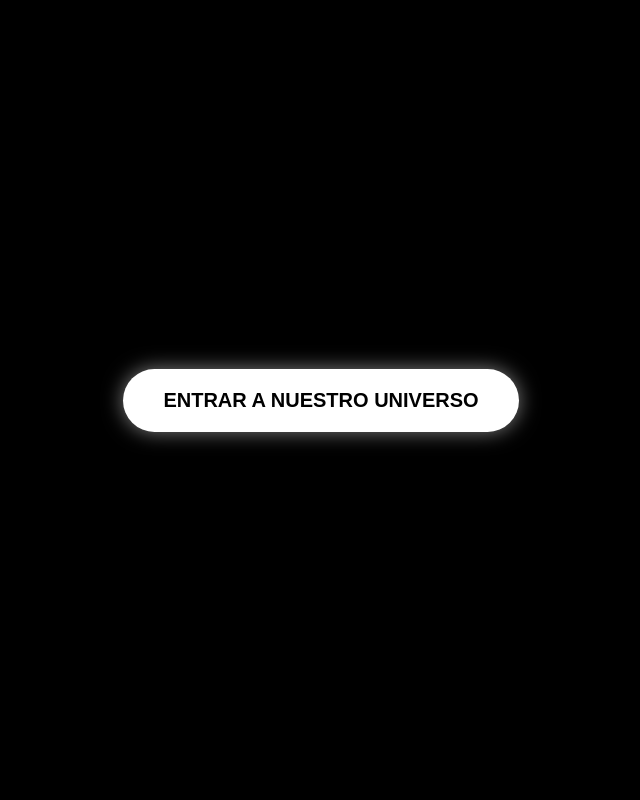
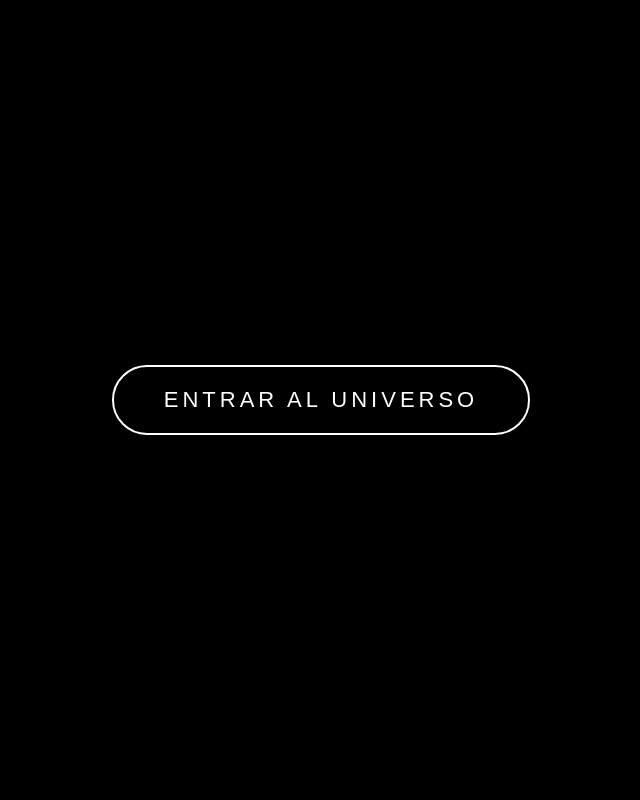
Before and after one commit to guido2960/fantastic-funicular, a Python web app: template templates/intro.html in a window 1280 px wide. Shown: the whole page, without its empty margins (319-959 px from the left). Run offline with Jinja, Linux system fonts and the light colour scheme; the template is opened without the code that fills it, so the values that code supplies are empty.

Commit message:
Update intro.html
Signed-off-by: A B E  L   23 <guidoprogramador23@gmail.com>

```diff
--- a/templates/intro.html
+++ b/templates/intro.html
@@ -2,46 +2,49 @@
 <html lang="es">
 <head>
     <meta charset="UTF-8">
-    <meta name="viewport" content="width=device-width, initial-scale=1.0, maximum-scale=1.0, user-scalable=no">
+    <meta name="viewport" content="width=device-width, initial-scale=1.0">
     <title>Para mi Administradora</title>
     <style>
         body, html { margin: 0; padding: 0; overflow: hidden; background: #000; font-family: 'Courier New', monospace; }
-        canvas { display: block; position: absolute; top: 0; left: 0; z-index: 1; }
+        canvas { display: block; position: absolute; top: 0; left: 0; }
         #overlay {
             position: fixed; top: 0; left: 0; width: 100%; height: 100%;
             display: flex; justify-content: center; align-items: center;
-            background: #000; z-index: 100; opacity: 1; transition: opacity 0.8s;
+            background: #000; z-index: 9999;
         }
-        #btnEntrar {
-            padding: 20px 40px; font-size: 20px; cursor: pointer;
-            background: #fff; color: #000; border: none;
-            border-radius: 50px; font-weight: bold; text-transform: uppercase;
-            box-shadow: 0 0 20px rgba(255,255,255,0.5); z-index: 101;
+        /* ESTE ES TU BOTÓN ORIGINAL, EL QUE SÍ FUNCIONABA */
+        .btn-magico {
+            padding: 20px 50px; font-size: 22px; cursor: pointer;
+            background: none; color: white; border: 2px solid white;
+            border-radius: 50px; text-transform: uppercase; letter-spacing: 4px;
+            transition: all 0.5s ease;
         }
+        .btn-magico:hover { background: white; color: black; box-shadow: 0 0 40px white; }
     </style>
 </head>
 <body>
 
     <div id="overlay">
-        <button id="btnEntrar" onclick="iniciarTodo()">Entrar a nuestro universo</button>
+        <button class="btn-magico" id="btnEntrar">Entrar al Universo</button>
     </div>
 
     <canvas id="canvas"></canvas>
 
-    <audio id="musicaFondo" src="https://res.cloudinary.com/dvm2v0zvr/video/upload/v1772691824/musica_de_fondo_fuo3r2.m4a" preload="auto" loop></audio>
-    <audio id="miVoz" src="https://res.cloudinary.com/dvm2v0zvr/video/upload/v1772691824/mi_audio_e07s2p.mp4" preload="auto"></audio>
+    <audio id="musicaFondo" src="https://res.cloudinary.com/dvm2v0zvr/video/upload/v1772691824/musica_de_fondo_fuo3r2.m4a" loop></audio>
+    <audio id="miVoz" src="https://res.cloudinary.com/dvm2v0zvr/video/upload/v1772691824/mi_audio_e07s2p.mp4"></audio>
 
     <script>
         const canvas = document.getElementById('canvas');
         const ctx = canvas.getContext('2d');
+        const btn = document.getElementById('btnEntrar');
+        const overlay = document.getElementById('overlay');
         const musica = document.getElementById('musicaFondo');
         const voz = document.getElementById('miVoz');
-        const overlay = document.getElementById('overlay');
 
         let estrellas = [];
         let mensaje = "";
-        let modo = "normal";
-        let activo = false;
+        let modo = "paz";
+        let animando = false;
 
         function resize() {
             canvas.width = window.innerWidth;
@@ -50,30 +53,29 @@
         window.addEventListener('resize', resize);
         resize();
 
-        // LA FUNCIÓN DEFINITIVA
-        function iniciarTodo() {
-            // 1. Quitar el bloqueo visual de inmediato
-            overlay.style.opacity = '0';
-            setTimeout(() => { overlay.style.display = 'none'; }, 800);
+        // --- LA LÓGICA DEL PRIMER BOTÓN (VUELTA A LO QUE FUNCIONA) ---
+        btn.onclick = function() {
+            // Desaparecer overlay de inmediato como la primera vez
+            overlay.style.display = 'none';
 
-            // 2. Forzar reproducción de audios (esto desbloquea el navegador)
-            musica.play().catch(err => console.log("Audio fail", err));
+            // Arrancar audios con prioridad absoluta
             musica.volume = 0.4;
+            musica.play();
 
-            // 3. Activar animación
-            activo = true;
-            generarEstrellas();
-            animar();
+            animando = true;
+            iniciarEstrellas();
+            buclePrincipal();
+            cronogramaMagico();
+        };
 
-            // 4. Iniciar los 6 pasos cronometrados
-            comenzarPasos();
-        }
+        function cronogramaMagico() {
+            // Paso 1 y 2: Saludo (5s)
+            setTimeout(() => escribir("Hola mi administradora favorita...", 0), 5000);
 
-        function comenzarPasos() {
-            setTimeout(() => escribir("Hola mi administradora favorita...", 0), 3000);
-            setTimeout(() => escribir("Gracias por ser mi paz.\nAmo conocer cada capa de ti.", 0), 15000);
+            // Paso 3: Capas (20s)
+            setTimeout(() => escribir("Gracias por ser mi paz.\nAmo conocer cada capa de ti.", 0), 20000);
 
-            // Paso 4: Tu voz y fuegos
+            // Paso 4: Tu voz y fuegos (45s)
             setTimeout(() => {
                 mensaje = "";
                 musica.volume = 0.1;
@@ -81,63 +83,62 @@
                 modo = "fuego";
             }, 45000);
 
-            // Paso 5: Abrazo y Corazón
+            // Paso 5: El Corazón de Estrellas (55s)
             setTimeout(() => {
                 modo = "corazon";
                 escribir("🫂\nNuestra Unión", 0);
             }, 55000);
 
-            // Paso 6: Beso Final
+            // Paso 6: El Beso Final (58s)
             setTimeout(() => {
                 escribir("👩‍❤️‍💋‍👨\nTe amo, May", 0);
             }, 58000);
 
-            // Redirección
+            // Salto final (63s)
             setTimeout(() => { window.location.href = "/boveda"; }, 63000);
         }
 
-        function escribir(txt, i) {
+        function escribir(t, i) {
             if (i === 0) mensaje = "";
-            if (i < txt.length) {
-                mensaje += txt.charAt(i);
-                setTimeout(() => escribir(txt, i + 1), 70);
+            if (i < t.length) {
+                mensaje += t.charAt(i);
+                setTimeout(() => escribir(t, i + 1), 70);
             }
         }
 
-        function generarEstrellas() {
+        function iniciarEstrellas() {
             for(let i=0; i<250; i++) {
                 const t = (i / 250) * 2 * Math.PI;
                 estrellas.push({
                     x: Math.random() * canvas.width,
                     y: Math.random() * canvas.height,
-                    vx: (Math.random() - 0.5) * 4,
-                    vy: (Math.random() - 0.5) * 4,
-                    // Coordenadas para el corazón (Fórmula matemática)
+                    vx: (Math.random() - 0.5) * 5,
+                    vy: (Math.random() - 0.5) * 5,
                     tx: (16 * Math.sin(t)**3) * 13 + canvas.width/2,
                     ty: (-(13 * Math.cos(t) - 5 * Math.cos(2*t) - 2 * Math.cos(3*t) - Math.cos(4*t))) * 13 + canvas.height/2,
                     r: Math.random() * 2,
-                    c: '#fff'
+                    color: 'white'
                 });
             }
         }
 
-        function animar() {
-            if(!activo) return;
+        function buclePrincipal() {
+            if(!animando) return;
             ctx.fillStyle = 'black';
             ctx.fillRect(0, 0, canvas.width, canvas.height);
 
             estrellas.forEach(e => {
-                if(modo === "normal") {
-                    e.y -= 0.8; if(e.y < 0) e.y = canvas.height;
+                if(modo === "paz") {
+                    e.y -= 0.7; if(e.y < 0) e.y = canvas.height;
                 } else if(modo === "fuego") {
                     e.x += e.vx; e.y += e.vy;
-                    e.c = hsl(${Math.random()*360}, 100%, 70%);
+                    e.color = hsl(${Math.random()*360}, 100%, 75%);
                 } else if(modo === "corazon") {
-                    e.x += (e.tx - e.x) * 0.06;
-                    e.y += (e.ty - e.y) * 0.06;
-                    e.c = "#ff4d6d";
+                    e.x += (e.tx - e.x) * 0.05;
+                    e.y += (e.ty - e.y) * 0.05;
+                    e.color = "#ff4d6d";
                 }
-                ctx.fillStyle = e.c;
+                ctx.fillStyle = e.color;
                 ctx.beginPath(); ctx.arc(e.x, e.y, e.r, 0, Math.PI*2); ctx.fill();
             });
 
@@ -145,11 +146,11 @@
                 ctx.fillStyle = "white";
                 ctx.font = "22px 'Courier New'";
                 ctx.textAlign = "center";
-                const lines = mensaje.split('\n');
-                lines.forEach((l, i) => ctx.fillText(l, canvas.width/2, canvas.height/2 + (i*40)));
+                const lineas = mensaje.split('\n');
+                lineas.forEach((l, i) => ctx.fillText(l, canvas.width/2, canvas.height/2 + (i*45)));
             }
-            requestAnimationFrame(animar);
+            requestAnimationFrame(buclePrincipal);
         }
     </script>
 </body>
-</html
+</html>
```
